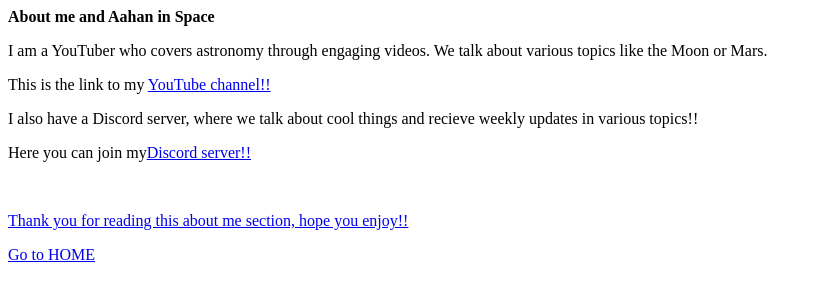
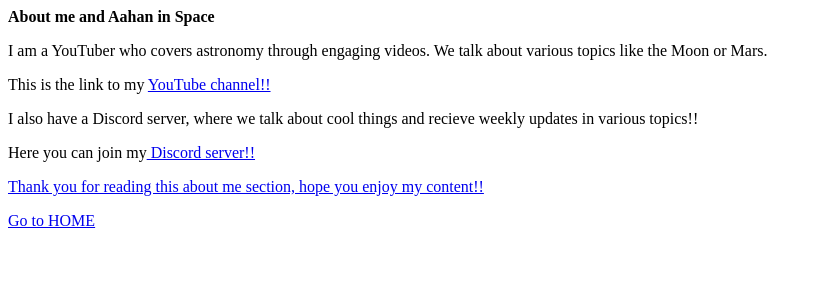
Before and after one commit to Aahan-in-Space/aahaninspace-website, a PHP site: page /about/index.php in a window 1280 px wide. Shown: the top 301 px of the page, without its empty margins (0-822 px from the left). Run offline with PHP 8.4, Linux system fonts and the light colour scheme.

Commit message:
Updated index.php
Hope this has resolved the error.

```diff
--- a/about/index.php
+++ b/about/index.php
@@ -10,8 +10,8 @@
     <p>I am a YouTuber who covers astronomy through engaging videos. We talk about various topics like the Moon or Mars.</p>
     <p>This is the link to my <a href="https://youtube.com/@aahaninspace">YouTube channel!!</a></p>
     <p>I also have a Discord server, where we talk about cool things and recieve weekly updates in various topics!!</p>
-    <p>Here you can join my<a href="https://discord.com/channels/1031920032084672573/1036228918119772212"</a>Discord server!!<p/><br>
-    <p>Thank you for reading this about me section, hope you enjoy!!</p>
+    <p>Here you can join my<a href="https://discord.com/channels/1031920032084672573/1036228918119772212"</a> Discord server!!</p>
+    <p>Thank you for reading this about me section, hope you enjoy my content!!</p>
     <p><a href="https://www.aahaninspace.tk">Go to HOME</a></p>
 </body>
 </html>
```
